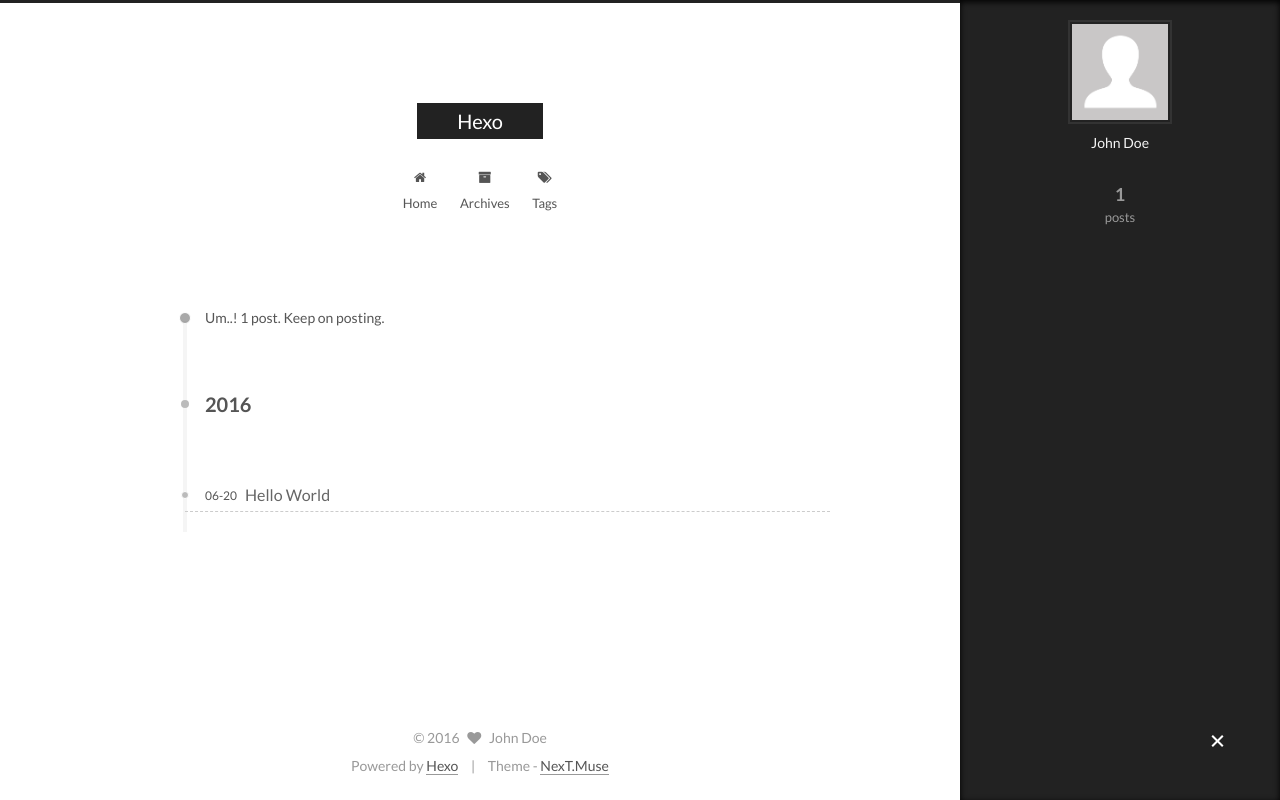
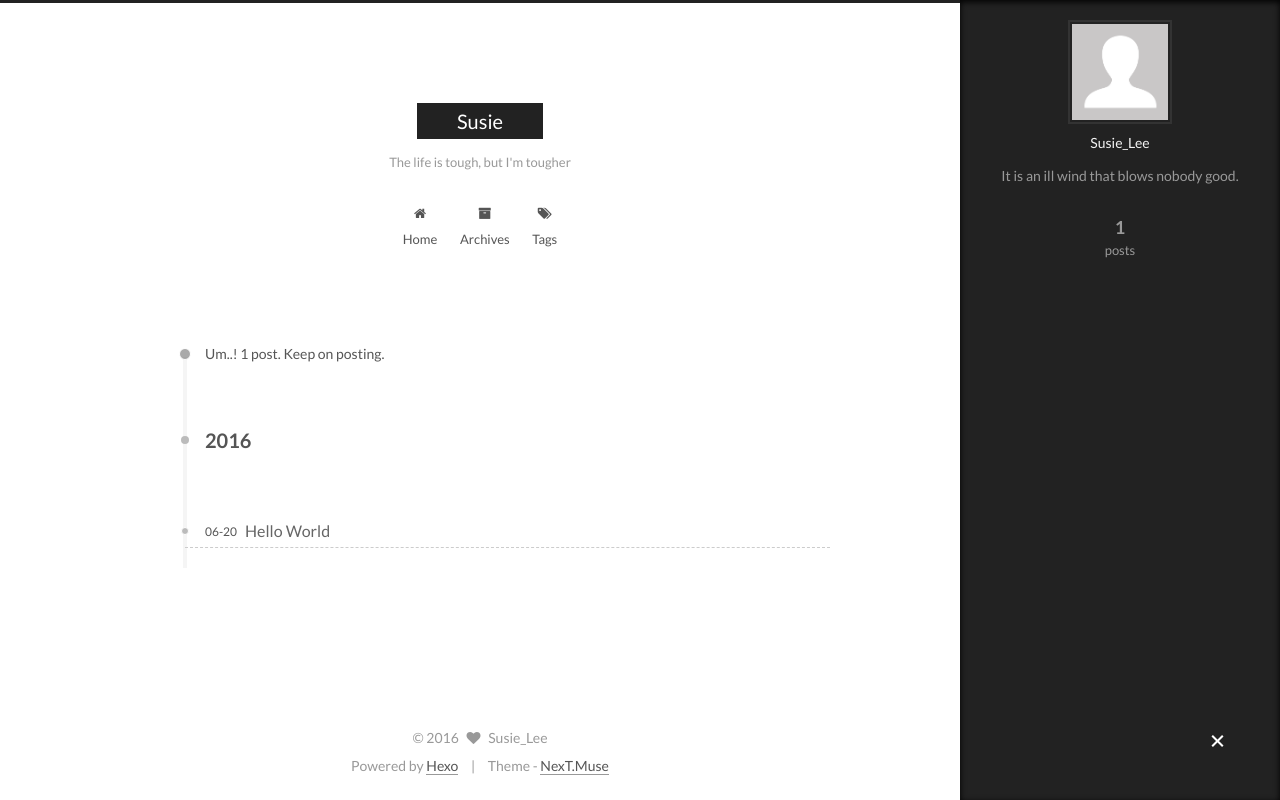
Before and after one commit to Eisus/Eisus.github.io, a plain HTML site: page archives/2016/06/index.html in a window 1280 px wide. Both pictures are taken after a click on the element 1217 px from the left and 742 px from the top of the page. Drawn offline with Linux system fonts and the light colour scheme.

Commit message:
Site updated: 2016-06-20 20:50:23

```diff
--- a/archives/2016/06/index.html
+++ b/archives/2016/06/index.html
@@ -84,15 +84,15 @@
 
 
 
-<meta name="description">
+<meta name="description" content="It is an ill wind that blows nobody good.">
 <meta property="og:type" content="website">
-<meta property="og:title" content="Hexo">
+<meta property="og:title" content="Susie">
 <meta property="og:url" content="http://yoursite.com/archives/2016/06/index.html">
-<meta property="og:site_name" content="Hexo">
-<meta property="og:description">
+<meta property="og:site_name" content="Susie">
+<meta property="og:description" content="It is an ill wind that blows nobody good.">
 <meta name="twitter:card" content="summary">
-<meta name="twitter:title" content="Hexo">
-<meta name="twitter:description">
+<meta name="twitter:title" content="Susie">
+<meta name="twitter:description" content="It is an ill wind that blows nobody good.">
 
 
 
@@ -115,10 +115,10 @@
 
   <link rel="canonical" href="http://yoursite.com/archives/2016/06/"/>
 
-  <title> Archive | Hexo </title>
+  <title> Archive | Susie </title>
 </head>
 
-<body itemscope itemtype="http://schema.org/WebPage" lang="">
+<body itemscope itemtype="http://schema.org/WebPage" lang="zh-CN">
 
 
 
@@ -146,11 +146,11 @@
   <div class="custom-logo-site-title">
     <a href="/"  class="brand" rel="start">
       <span class="logo-line-before"><i></i></span>
-      <span class="site-title">Hexo</span>
+      <span class="site-title">Susie</span>
       <span class="logo-line-after"><i></i></span>
     </a>
   </div>
-  <p class="site-subtitle"></p>
+  <p class="site-subtitle">The life is tough, but I'm tougher</p>
 </div>
 
 <div class="site-nav-toggle">
@@ -305,9 +305,9 @@
         <div class="site-author motion-element" itemprop="author" itemscope itemtype="http://schema.org/Person">
           <img class="site-author-image" itemprop="image"
                src="/images/avatar.gif"
-               alt="John Doe" />
-          <p class="site-author-name" itemprop="name">John Doe</p>
-          <p class="site-description motion-element" itemprop="description"></p>
+               alt="Susie_Lee" />
+          <p class="site-author-name" itemprop="name">Susie_Lee</p>
+          <p class="site-description motion-element" itemprop="description">It is an ill wind that blows nobody good.</p>
         </div>
         <nav class="site-state motion-element">
           <div class="site-state-item site-state-posts">
@@ -356,7 +356,7 @@
   <span class="with-love">
     <i class="fa fa-heart"></i>
   </span>
-  <span class="author" itemprop="copyrightHolder">John Doe</span>
+  <span class="author" itemprop="copyrightHolder">Susie_Lee</span>
 </div>
 
 <div class="powered-by">
--- a/css/main.css
+++ b/css/main.css
@@ -1548,7 +1548,7 @@ pre .javascript .function {
   width: 4px;
   height: 4px;
   border-radius: 50%;
-  background: #bb6f11;
+  background: #feffcb;
 }
 .links-of-blogroll {
   font-size: 13px;
```
Also changed, not shown: 2016/06/20/hello-world/index.html (+9 -9 lines), archives/2016/index.html (+14 -14 lines), archives/index.html (+14 -14 lines), index.html (+14 -14 lines).
